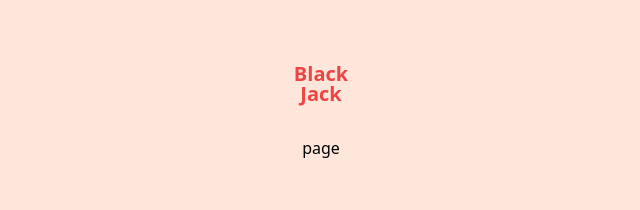
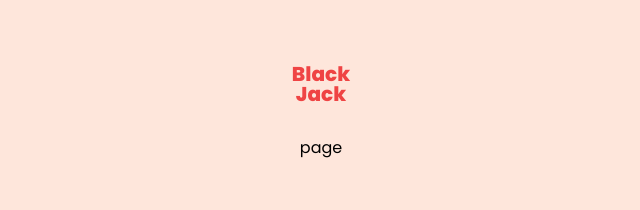
Before and after one commit to MaeWolff/blackjack, a Next.js app: page / in a window 1280 px wide. Shown: the top 210 px of the page, without its empty margins (319-959 px from the left). Built offline with nearby package versions, Linux system fonts and the light colour scheme.

Commit message:
feat: setup poppins as a default font-family

```diff
--- a/src/app/layout.tsx
+++ b/src/app/layout.tsx
@@ -1,5 +1,11 @@
 import Link from "next/link";
 import "../styles/globals.css";
+import { Poppins } from "next/font/google";
+
+const poppins = Poppins({
+  subsets: ["latin"],
+  weight: ["100", "200", "300", "400", "500", "600", "700", "800", "900"],
+});
 
 export const metadata = {
   title: "Create Next App",
@@ -12,7 +18,7 @@
   children: React.ReactNode;
 }) {
   return (
-    <html lang="en">
+    <html lang="en" className={poppins.className}>
       <body className="flex min-h-screen flex-col items-center justify-between bg-[#FEE6DB] py-4 md:py-16">
         <h1 className="text-center text-xl font-extrabold leading-5 text-red-500">
           Black <br />
```
